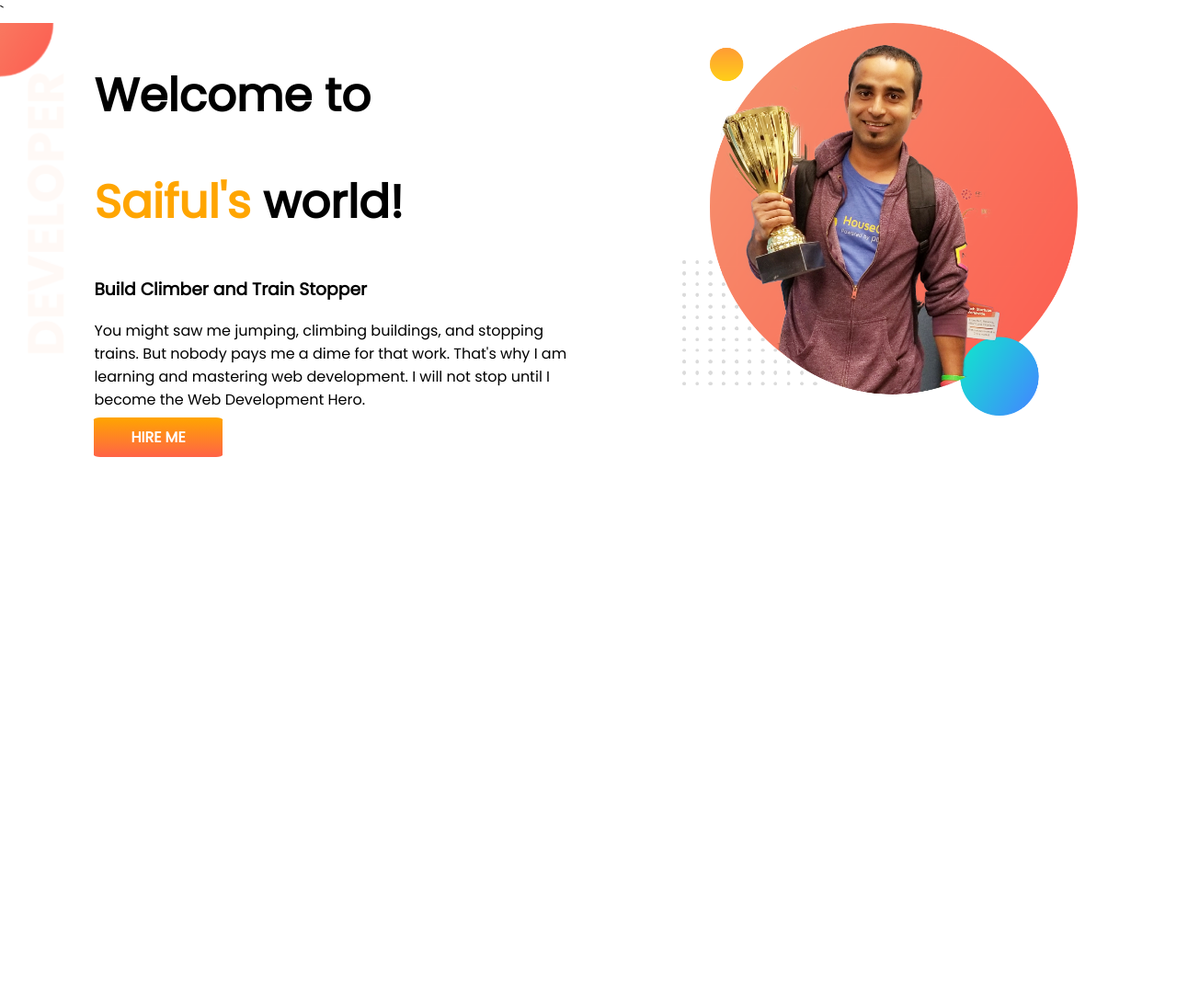
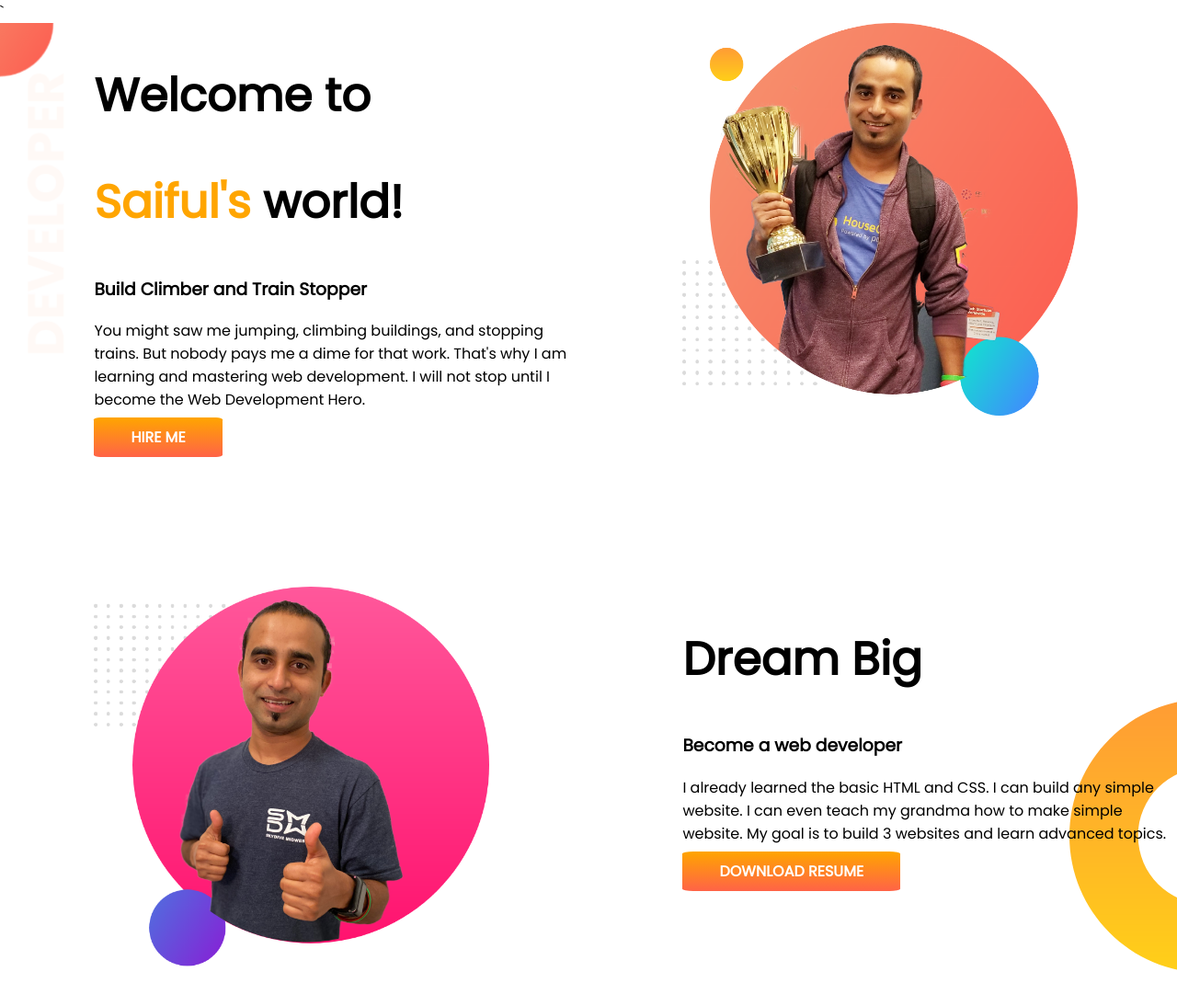
Before and after one commit to Saiful358/developer-port, a plain HTML site: page index.html in a window 1280 px wide. Shown: the whole page at 92% size. Before the commit the page ends 800 px from the top, so only its background shows below. Drawn offline with Linux system fonts and the light colour scheme.

Commit message:
developer port

```diff
--- a/index.html
+++ b/index.html
@@ -33,6 +33,24 @@
             <img src="images/jhankar.png" alt="">
 
     </section>
+
+
+
+    <section class="dream-bg">
+        <div class="half-width">
+            <img src="images/jhankar2.png" alt="">
+        </div>
+        <div class="half-width">
+            <h1>Dream Big</h1>
+            <h3>Become a web developer</h3>
+            <p>
+                I already learned the basic HTML and CSS. I can build any simple website. I can even teach my grandma
+                how to make simple website. My goal is to build 3 websites and learn advanced topics.
+            </p>
+            <a target="_blank" class="link" href="https://www.google.com/">DOWNLOAD
+                RESUME</a>
+        </div>
+    </section>
 </body>
 
 </html>
--- a/style.css
+++ b/style.css
@@ -10,6 +10,7 @@ h1{
 }
 section{
     display: flex;
+    margin-bottom: 150PX;
 }
 .top-banner{
     background-image: url(images/top-banner.png);
@@ -30,3 +31,8 @@ section{
     border-radius: 5%;
     background-image: linear-gradient(orange, tomato);
 }
+.dream-bg{
+    background-image: url(images/dream-bg.png);
+    background-repeat: no-repeat;
+    background-position: right bottom;
+}
```
